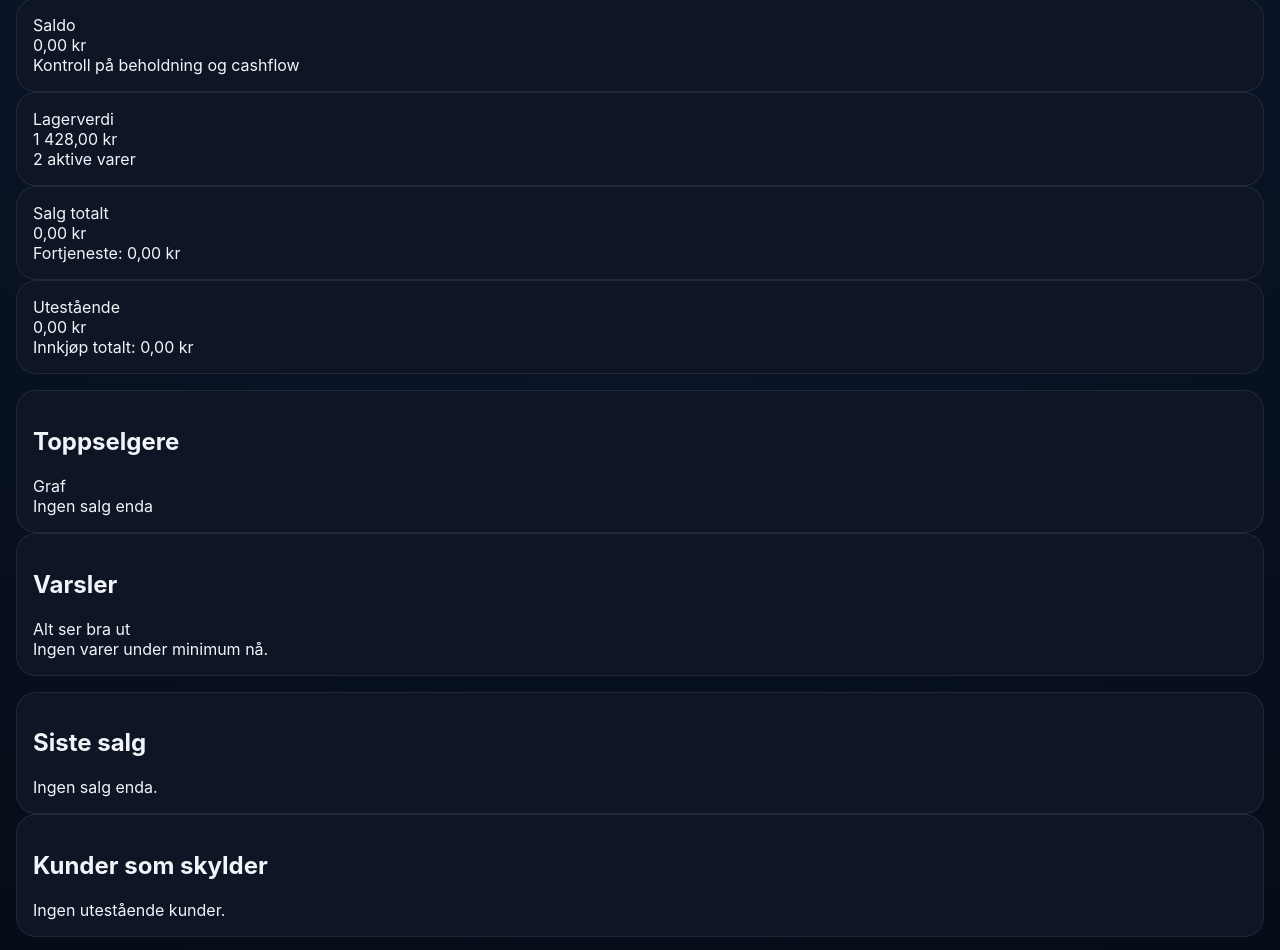
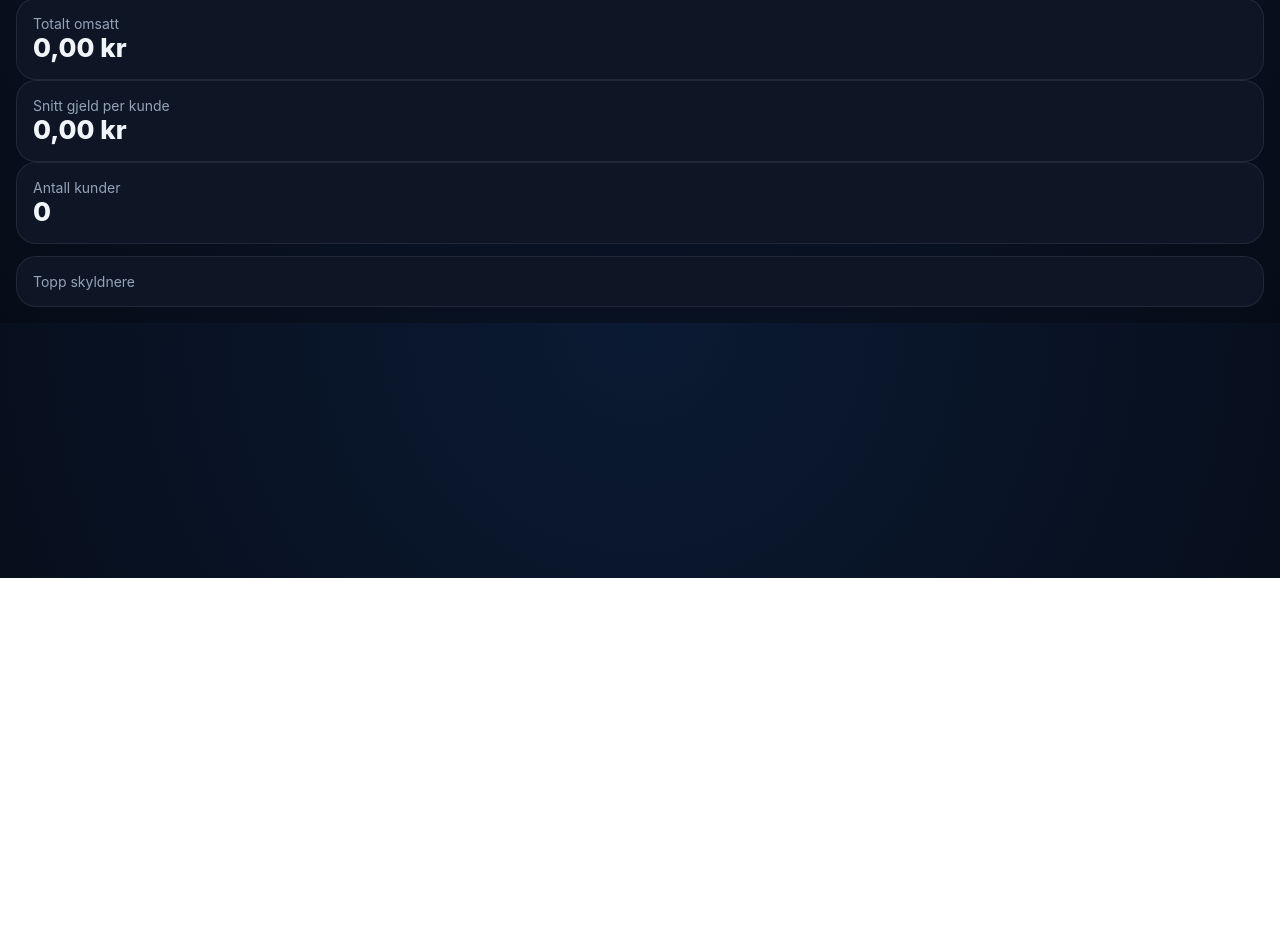
Before and after one commit to nikolaihoffmann-svg/Nikasso-, a React (Vite) app: page / in a window 1280 px wide. Shown: the part 222-1172 px from the top of the page. After the commit the page ends 800 px from the top, so only its background shows below. Built offline with nearby package versions, Linux system fonts and the light colour scheme.

Commit message:
Refactor Oversikt component to simplify state management

```diff
--- a/src/pages/Oversikt.tsx
+++ b/src/pages/Oversikt.tsx
@@ -1,226 +1,69 @@
-import { useEffect, useMemo, useState } from "react";
 import {
+  getCustomers,
   customerTotalRemaining,
-  ensureSeedData,
-  fmtKr,
-  getCustomers,
-  getItems,
-  getPurchases,
-  getSaldo,
-  getSales,
-  lowStockItems,
-  saleProfit,
-  saleRemaining,
+  customerTotalBought,
+  fmtKr
 } from "../app/storage";
-import type { Customer, InventoryItem, PurchaseRecord, SaleRecord } from "../types";
 
 export default function Oversikt() {
-  const [items, setItems] = useState<InventoryItem[]>([]);
-  const [sales, setSales] = useState<SaleRecord[]>([]);
-  const [purchases, setPurchases] = useState<PurchaseRecord[]>([]);
-  const [customers, setCustomers] = useState<Customer[]>([]);
-  const [saldo, setSaldoState] = useState(0);
+  const customers = getCustomers();
 
-  useEffect(() => {
-    ensureSeedData();
-    setItems(getItems());
-    setSales(getSales());
-    setPurchases(getPurchases());
-    setCustomers(getCustomers());
-    setSaldoState(getSaldo());
-  }, []);
-
-  const stockValue = useMemo(
-    () => items.reduce((sum, item) => sum + item.stock * item.costPrice, 0),
-    [items]
+  const totalDebt = customers.reduce(
+    (sum, c) => sum + customerTotalRemaining(c.id),
+    0
   );
 
-  const saleValue = useMemo(
-    () => sales.reduce((sum, sale) => sum + sale.total, 0),
-    [sales]
+  const totalRevenue = customers.reduce(
+    (sum, c) => sum + customerTotalBought(c.id),
+    0
   );
 
-  const purchaseValue = useMemo(
-    () => purchases.reduce((sum, purchase) => sum + purchase.total, 0),
-    [purchases]
-  );
+  const avgDebt =
+    customers.length > 0 ? totalDebt / customers.length : 0;
 
-  const unpaidTotal = useMemo(
-    () => sales.reduce((sum, sale) => sum + saleRemaining(sale), 0),
-    [sales]
-  );
-
-  const profitTotal = useMemo(
-    () => sales.reduce((sum, sale) => sum + saleProfit(sale), 0),
-    [sales]
-  );
-
-  const lowStock = useMemo(() => lowStockItems(), [items]);
-
-  const topProducts = useMemo(() => {
-    const map = new Map<string, { name: string; qty: number; total: number }>();
-
-    for (const sale of sales) {
-      for (const line of sale.lines) {
-        const key = line.itemId ?? line.itemName ?? line.id;
-        const existing = map.get(key) ?? {
-          name: line.itemName ?? "Uten navn",
-          qty: 0,
-          total: 0,
-        };
-        existing.qty += Number(line.qty || 0);
-        existing.total += Number(line.lineTotal || 0);
-        map.set(key, existing);
-      }
-    }
-
-    return [...map.values()].sort((a, b) => b.qty - a.qty).slice(0, 5);
-  }, [sales]);
-
-  const topCustomers = useMemo(() => {
-    return customers
-      .map((customer) => ({
-        customer,
-        remaining: customerTotalRemaining(customer.id),
-      }))
-      .filter((x) => x.remaining > 0)
-      .sort((a, b) => b.remaining - a.remaining)
-      .slice(0, 5);
-  }, [customers, sales]);
-
-  const maxQty = Math.max(1, ...topProducts.map((x) => x.qty));
+  const topCustomers = [...customers]
+    .sort(
+      (a, b) =>
+        customerTotalRemaining(b.id) -
+        customerTotalRemaining(a.id)
+    )
+    .slice(0, 5);
 
   return (
-    <div>
-      <h1 className="pageTitle">Oversikt</h1>
+    <div className="grid">
 
-      <div className="grid4">
+      <div className="grid2">
         <div className="card">
-          <div className="cardTitle">Saldo</div>
-          <div className="cardValue">{fmtKr(saldo)}</div>
-          <div className="cardSub">Kontroll på beholdning og cashflow</div>
+          <div className="label">Totalt utestående</div>
+          <div className="kpi">{fmtKr(totalDebt)}</div>
         </div>
 
         <div className="card">
-          <div className="cardTitle">Lagerverdi</div>
-          <div className="cardValue">{fmtKr(stockValue)}</div>
-          <div className="cardSub">{items.length} aktive varer</div>
+          <div className="label">Totalt omsatt</div>
+          <div className="kpi">{fmtKr(totalRevenue)}</div>
         </div>
 
         <div className="card">
-          <div className="cardTitle">Salg totalt</div>
-          <div className="cardValue">{fmtKr(saleValue)}</div>
-          <div className="cardSub">Fortjeneste: {fmtKr(profitTotal)}</div>
+          <div className="label">Snitt gjeld per kunde</div>
+          <div className="kpi">{fmtKr(avgDebt)}</div>
         </div>
 
         <div className="card">
-          <div className="cardTitle">Utestående</div>
-          <div className="cardValue">{fmtKr(unpaidTotal)}</div>
-          <div className="cardSub">Innkjøp totalt: {fmtKr(purchaseValue)}</div>
+          <div className="label">Antall kunder</div>
+          <div className="kpi">{customers.length}</div>
         </div>
       </div>
 
-      <div className="grid2" style={{ marginTop: 16 }}>
-        <div className="card">
-          <div className="rowBetween">
-            <h2 className="sectionTitle">Toppselgere</h2>
-            <span className="badge badgeBlue">Graf</span>
-          </div>
+      <div className="card">
+        <div className="label">Topp skyldnere</div>
 
-          <div className="sparkList">
-            {topProducts.length === 0 ? (
-              <div className="emptyState">Ingen salg enda</div>
-            ) : (
-              topProducts.map((item) => (
-                <div key={item.name} className="sparkRow">
-                  <div className="rowBetween">
-                    <div>{item.name}</div>
-                    <div className="muted">{item.qty} stk</div>
-                  </div>
-                  <div className="sparkBarWrap">
-                    <div
-                      className="sparkBar"
-                      style={{ width: `${(item.qty / maxQty) * 100}%` }}
-                    />
-                  </div>
-                </div>
-              ))
-            )}
-          </div>
-        </div>
-
-        <div className="card">
-          <div className="rowBetween">
-            <h2 className="sectionTitle">Varsler</h2>
-            <span className={lowStock.length > 0 ? "badge badgeDanger" : "badge badgeSuccess"}>
-              {lowStock.length > 0 ? `${lowStock.length} lav lager` : "Alt ser bra ut"}
-            </span>
-          </div>
-
-          <div className="list">
-            {lowStock.length === 0 ? (
-              <div className="emptyState">Ingen varer under minimum nå.</div>
-            ) : (
-              lowStock.map((item) => (
-                <div key={item.id} className="itemRow">
-                  <div>
-                    <div style={{ fontWeight: 700 }}>{item.name}</div>
-                    <div className="muted">
-                      Min: {item.minStock} • Nå: {item.stock}
-                    </div>
-                  </div>
-                  <span className="badge badgeDanger">Bestill snart</span>
-                </div>
-              ))
-            )}
-          </div>
-        </div>
-      </div>
-
-      <div className="grid2" style={{ marginTop: 16 }}>
-        <div className="card">
-          <h2 className="sectionTitle">Siste salg</h2>
-          <div className="list">
-            {sales.length === 0 ? (
-              <div className="emptyState">Ingen salg enda.</div>
-            ) : (
-              sales.slice(0, 6).map((sale) => (
-                <div key={sale.id} className="itemRow">
-                  <div>
-                    <div style={{ fontWeight: 700 }}>{sale.customerName || "Kontantsalg"}</div>
-                    <div className="muted">
-                      {new Date(sale.createdAt).toLocaleString("no-NO")}
-                    </div>
-                  </div>
-                  <div style={{ textAlign: "right" }}>
-                    <div style={{ fontWeight: 700 }}>{fmtKr(sale.total)}</div>
-                    <div className="muted">
-                      Rest: {fmtKr(saleRemaining(sale))}
-                    </div>
-                  </div>
-                </div>
-              ))
-            )}
-          </div>
-        </div>
-
-        <div className="card">
-          <h2 className="sectionTitle">Kunder som skylder</h2>
-          <div className="list">
-            {topCustomers.length === 0 ? (
-              <div className="emptyState">Ingen utestående kunder.</div>
-            ) : (
-              topCustomers.map(({ customer, remaining }) => (
-                <div key={customer.id} className="itemRow">
-                  <div>
-                    <div style={{ fontWeight: 700 }}>{customer.name}</div>
-                    <div className="muted">{customer.phone || customer.address || "Ingen ekstra info"}</div>
-                  </div>
-                  <span className="badge badgeGold">{fmtKr(remaining)}</span>
-                </div>
-              ))
-            )}
-          </div>
+        <div className="list">
+          {topCustomers.map((c) => (
+            <div key={c.id} className="row">
+              <div>{c.name}</div>
+              <div>{fmtKr(customerTotalRemaining(c.id))}</div>
+            </div>
+          ))}
         </div>
       </div>
     </div>
```
